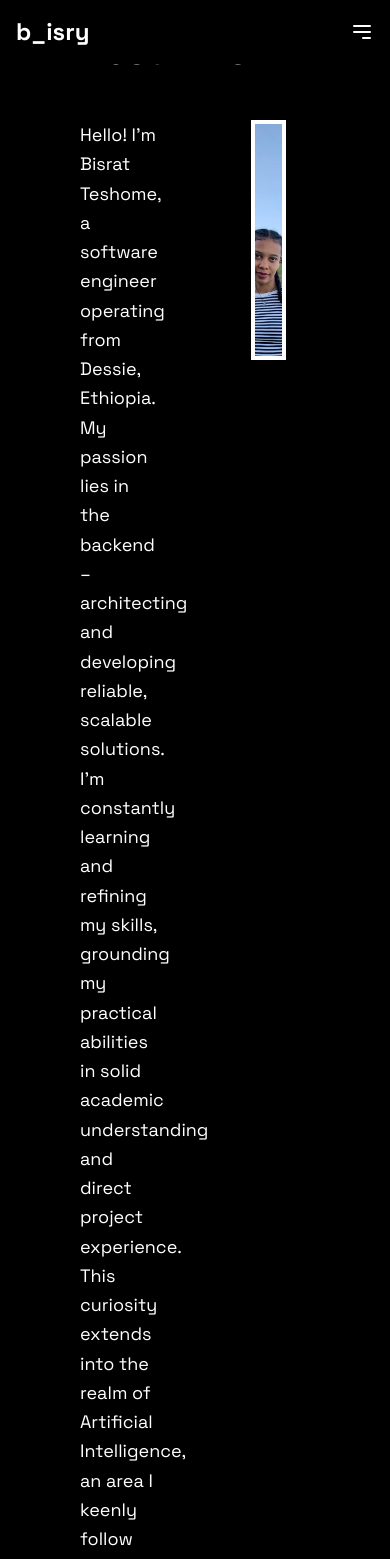
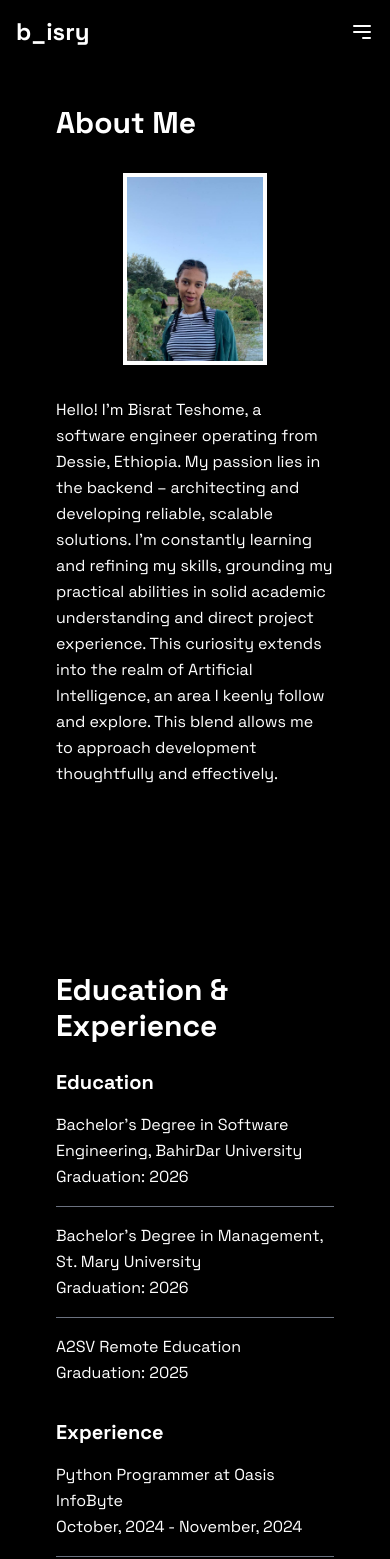
Before and after one commit to b-isry/Port-folio, a Vue app: page /aboutme in a window 390 px wide. Shown: the top 1559 px of the page. Built offline with nearby package versions, Linux system fonts and the light colour scheme.

Commit message:
Update aboutme.vue to be mobile responsive

```diff
--- a/package.json
+++ b/package.json
@@ -4,6 +4,7 @@
   "private": true,
   "homepage": "https://b-isry.github.io/Port-flio",
   "scripts": {
+    "postinstall": "npm install",
     "serve": "vue-cli-service serve",
     "build": "vue-cli-service build",
     "lint": "vue-cli-service lint",
--- a/src/components/aboutme.vue
+++ b/src/components/aboutme.vue
@@ -1,12 +1,18 @@
 <template>
-  <section class="bg-black min-h-screen flex flex-col items-center justify-center px-12 text-white snap-y snap-mandatory overflow-y-scroll">
+  <section class="bg-black min-h-screen flex flex-col items-center justify-center px-6 md:px-12 text-white snap-y snap-mandatory overflow-y-scroll">
     <!-- About Me Title -->
     <div class="snap-start min-h-screen flex flex-col items-start justify-center w-full">
-      <h1 class="text-4xl font-bold mb-12">About Me</h1>
-      <div class="grid grid-cols-2 gap-16 items-start">
+      <h1 class="text-3xl md:text-4xl font-bold mb-8 md:mb-12">About Me</h1>
+      <div class="grid grid-cols-1 md:grid-cols-2 gap-8 md:gap-16 items-start">
+        <!-- Picture Frame -->
+        <div class="relative flex items-center justify-center md:order-none order-1">
+          <div class="w-36 h-48 md:w-48 md:h-60 border-4 border-white overflow-hidden mx-4 md:mx-6">
+            <img src="../assets/images/me.jpg" alt="Your Picture" class="w-full h-full object-cover" />
+          </div>
+        </div>
         <!-- Paragraph -->
-        <div>
-          <p class="text-lg mb-4 leading-relaxed">
+        <div class="order-2 md:order-none">
+          <p class="text-base md:text-lg mb-4 leading-relaxed">
             Hello! I'm Bisrat Teshome, a software engineer operating from Dessie, Ethiopia.
             My passion lies in the backend – architecting and developing reliable, scalable solutions.
             I'm constantly learning and refining my skills, grounding my practical abilities in solid academic understanding and direct project experience.
@@ -14,40 +20,34 @@
             This blend allows me to approach development thoughtfully and effectively.
           </p>
         </div>
-        <!-- Picture Frame -->
-        <div class="relative flex items-center">
-          <div class="w-48 h-60 border-4 border-white overflow-hidden mx-6">
-            <img src="../assets/images/me.jpg" alt="Your Picture" class="w-full h-full object-cover" />
-          </div>
-        </div>
       </div>
     </div>
 
     <!-- Education and Experience Section -->
     <div class="snap-start min-h-screen flex flex-col items-start justify-center w-full">
-      <h2 class="text-4xl font-bold mb-8">Education & Experience</h2>
-      <div class="grid grid-cols-2 gap-16 w-full max-w-5xl">
+      <h2 class="text-3xl md:text-4xl font-bold mb-6 md:mb-8">Education & Experience</h2>
+      <div class="grid grid-cols-1 md:grid-cols-2 gap-8 md:gap-16 w-full max-w-5xl">
         <!-- Education Section -->
         <div>
-          <h3 class="text-2xl font-semibold mb-4">Education</h3>
-          <p class="text-lg leading-relaxed">Bachelor's Degree in Software Engineering, BahirDar University</p>
-          <p class="text-lg leading-relaxed">Graduation: 2026</p>
-          <hr class="my-6 border-gray-500" />
-          <p class="text-lg leading-relaxed">Bachelor's Degree in Management, St. Mary University</p>
-          <p class="text-lg leading-relaxed">Graduation: 2026</p>
-          <hr class="my-6 border-gray-500" />
-          <p class="text-lg leading-relaxed">A2SV Remote Education</p>
-          <p class="text-lg leading-relaxed">Graduation: 2025</p>
+          <h3 class="text-xl md:text-2xl font-semibold mb-4">Education</h3>
+          <p class="text-base md:text-lg leading-relaxed">Bachelor's Degree in Software Engineering, BahirDar University</p>
+          <p class="text-base md:text-lg leading-relaxed">Graduation: 2026</p>
+          <hr class="my-4 md:my-6 border-gray-500" />
+          <p class="text-base md:text-lg leading-relaxed">Bachelor's Degree in Management, St. Mary University</p>
+          <p class="text-base md:text-lg leading-relaxed">Graduation: 2026</p>
+          <hr class="my-4 md:my-6 border-gray-500" />
+          <p class="text-base md:text-lg leading-relaxed">A2SV Remote Education</p>
+          <p class="text-base md:text-lg leading-relaxed">Graduation: 2025</p>
         </div>
 
         <!-- Experience Section -->
         <div>
-          <h3 class="text-2xl font-semibold mb-4">Experience</h3>
-          <p class="text-lg leading-relaxed">Python Programmer at Oasis InfoByte</p>
-          <p class="text-lg leading-relaxed">October, 2024 - November, 2024</p>
-          <hr class="my-6 border-gray-500" />
-          <p class="text-lg leading-relaxed">Backend Developer at A2SV</p>
-          <p class="text-lg leading-relaxed">March, 2024 - Present</p>
+          <h3 class="text-xl md:text-2xl font-semibold mb-4">Experience</h3>
+          <p class="text-base md:text-lg leading-relaxed">Python Programmer at Oasis InfoByte</p>
+          <p class="text-base md:text-lg leading-relaxed">October, 2024 - November, 2024</p>
+          <hr class="my-4 md:my-6 border-gray-500" />
+          <p class="text-base md:text-lg leading-relaxed">Backend Developer at A2SV</p>
+          <p class="text-base md:text-lg leading-relaxed">March, 2024 - Present</p>
         </div>
       </div>
     </div>
```
